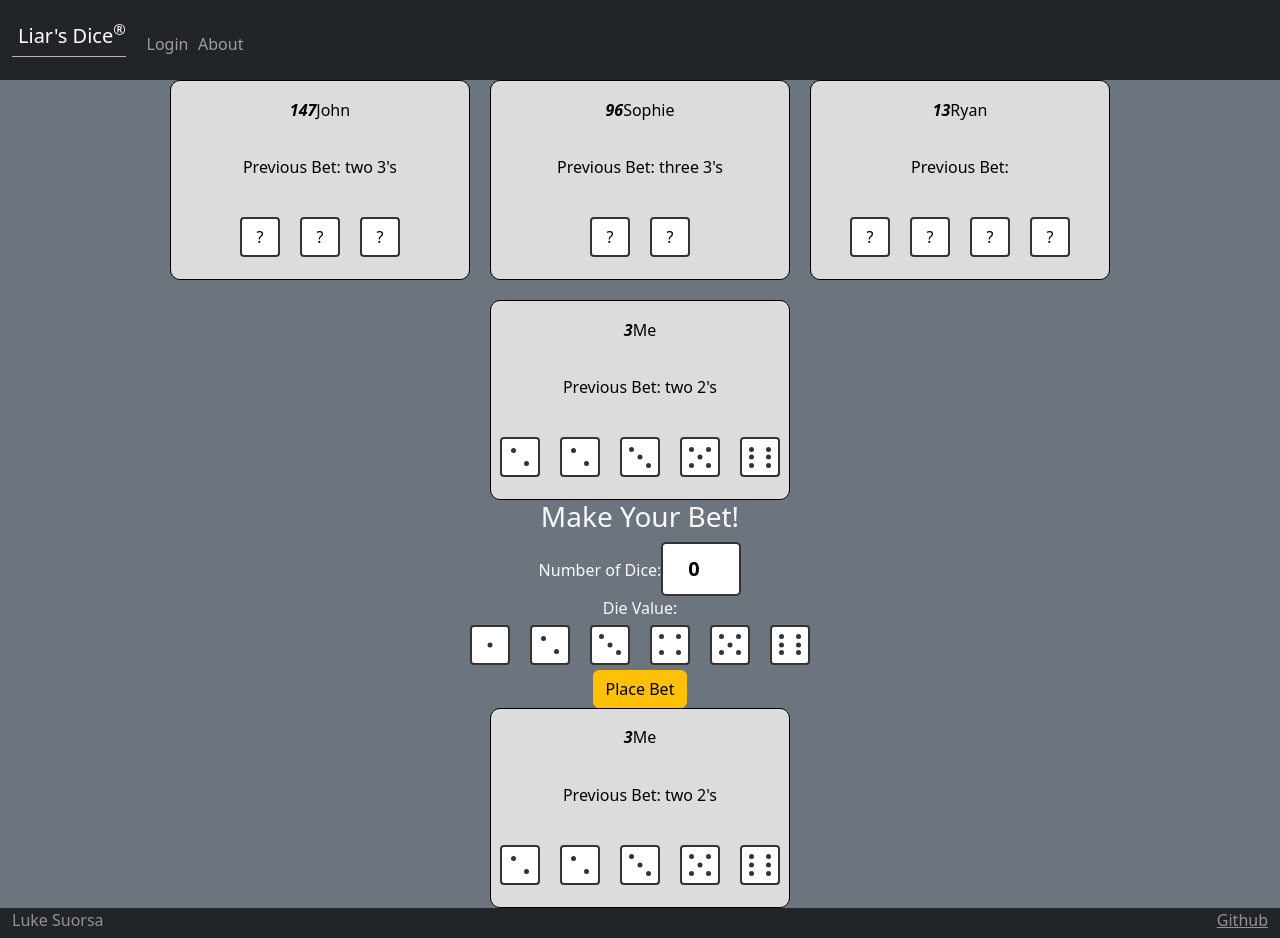
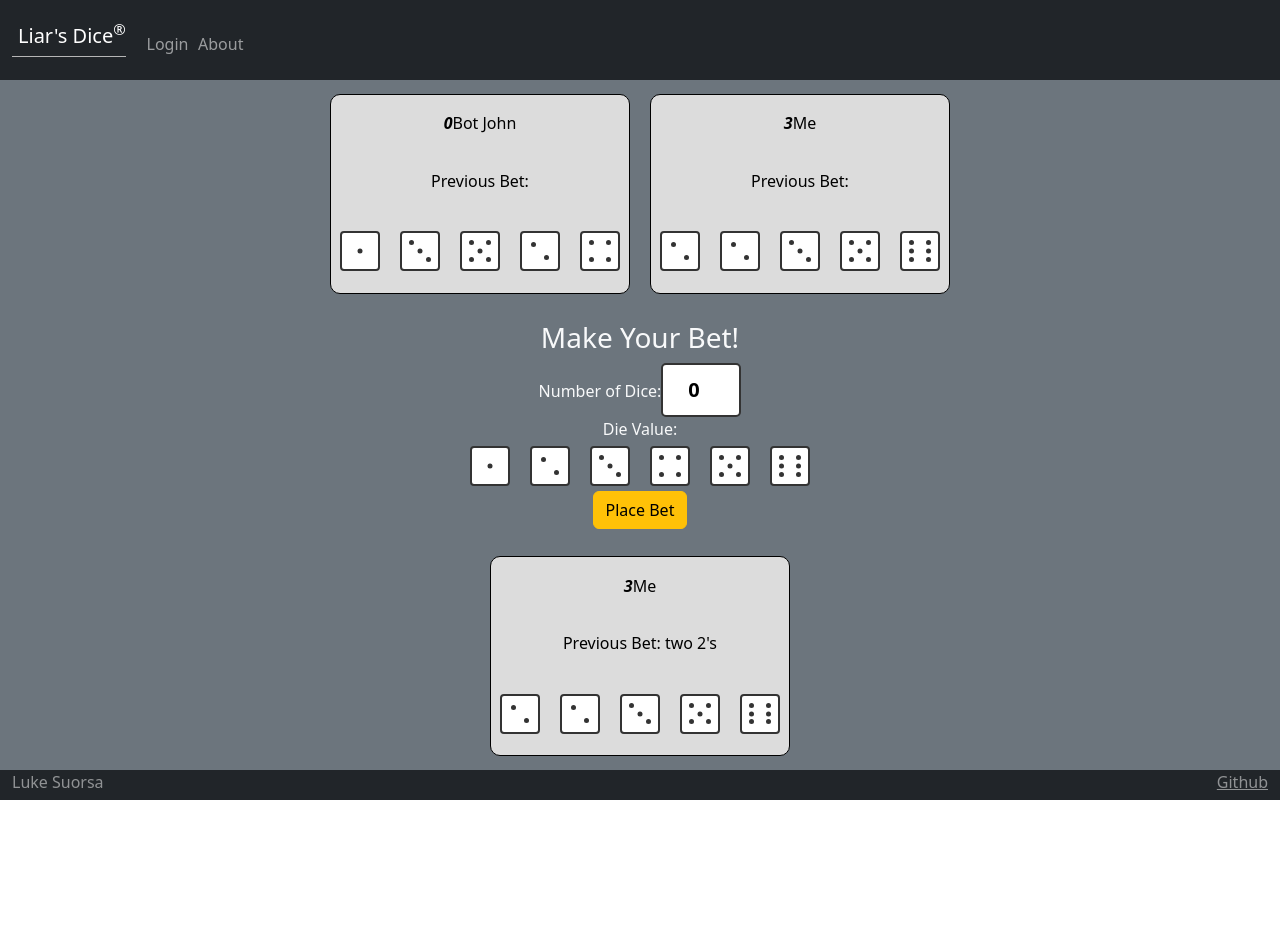
Before and after one commit to lmsuorsa/startup, a React (Vite) app: page /play in a window 1280 px wide. After the commit the page ends 800 px from the top, so only its background shows below. Built offline with nearby package versions, Linux system fonts and the light colour scheme.

Commit message:
reducing scope of game, only playing against one bot

```diff
--- a/src/components/play/play.jsx
+++ b/src/components/play/play.jsx
@@ -21,50 +21,47 @@ export function Play() {
         console.log("invalid bet");
         return false;
     }
-    console.log("Bet: ", "Num - ", dieNum, "Val - ", dieVal)
-    placeBet(dieNum, dieVal);
+    setGameState(prev => ({
+      ...prev,
+
+      currentBet: {
+        count: dieNum,
+        value: dieVal
+      },
+
+      players: prev.players.map((p, i) =>
+        i === prev.currentPlayer
+          ? { ...p, previousBet: `${dieNum} ${dieVal}'s` }
+          : p
+      ),
+
+      currentPlayer: (prev.currentPlayer + 1) % prev.players.length
+    }));
   }
 
   const [gameState, setGameState] = React.useState({
     players: [
       {
-        id: 1,
-        name: "John",
-        wins: 147,
-        dice: [null, null, null],
-        previousBet: "two 3's"
+        id: 0,
+        name: "Bot John",
+        wins: 0,
+        dice: [1,3,5,2,4],
       },
       {
-        id: 2,
-        name: "Sophie",
-        wins: 96,
-        dice: [null, null],
-        previousBet: "three 3's"
-      },
-      {
-        id: 3,
-        name: "Ryan",
-        wins: 13,
-        dice: [null, null, null, null],
-        previousBet: null
-      },
-      {
-        id: 4,
+        id: 1,
         name: "Me",
         wins: 3,
         dice: [2,2,3,5,6],
-        previousBet: "two 2's"
       }
     ],
-
-    currentPlayer: 3,
 
     currentBet: {
       count: null,
       value: null
     },
-
-    round: 1
+    round: 1,
+    gamePhase: 'betting',
+    winner: null
   });
 
 
```
